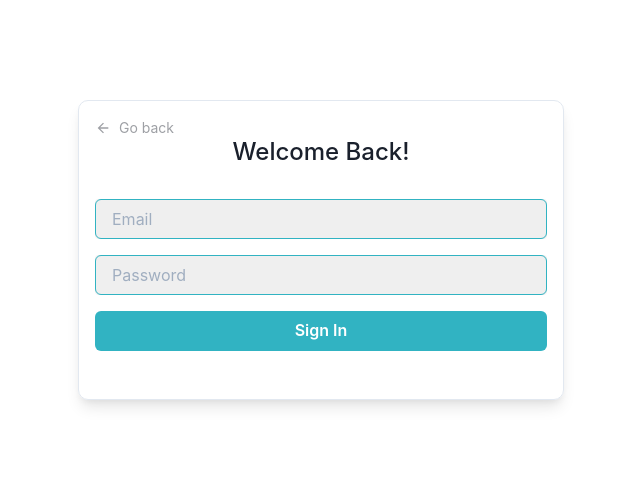
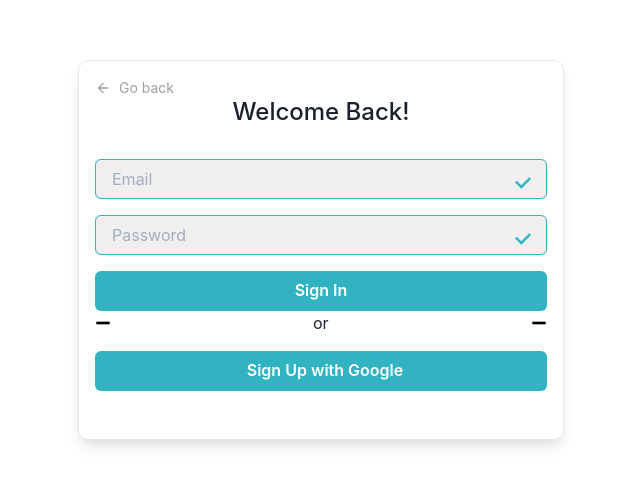
Before and after one commit to Edugaze-Inc/edugaze-fe, a React (Create React App) app: page / in a window 1280 px wide. Shown: the part 150-636 px from the top of the page, without its empty margins (319-959 px from the left). Built offline with nearby package versions, Linux system fonts and the light colour scheme.

Commit message:
It's working but google svg image won't appear on the buton and not sure how to streach the lines.

```diff
--- /dev/null
+++ b/src/pages/signIn/components/BottomOrPart.tsx
@@ -0,0 +1,19 @@
+import React from 'react'
+import { CheckIcon, MinusIcon } from '@chakra-ui/icons';
+import { HStack} from "@chakra-ui/react";
+import { Box, InputRightElement } from "@chakra-ui/react";
+
+const BottomOrPart = () => {
+    return (
+        <Box textAlign='center'>
+             <HStack direction={["column", "row"]} spacing="202px">
+           <MinusIcon color='#000000' width='240 px'/>
+            <text fontSize='18px'>or</text>
+           <MinusIcon color='#000000' width='240 px'/>
+            </HStack>
+        </Box>
+
+    )
+}
+
+export default BottomOrPart
--- a/src/pages/signIn/components/SignInForm.tsx
+++ b/src/pages/signIn/components/SignInForm.tsx
@@ -1,11 +1,13 @@
 import { Button } from '@chakra-ui/button';
-import { Box } from "@chakra-ui/react"
+import { Box, Icon, InputRightElement, InputLeftElement } from "@chakra-ui/react"
 import { Checkbox} from "@chakra-ui/react"
 import { Input } from "@chakra-ui/react"
 import { Stack} from "@chakra-ui/react"
 import { CheckIcon } from '@chakra-ui/icons';
 import { IconButton } from "@chakra-ui/react";
 import GmailIcon from 'src/assets/GmailIcon.svg';
+import BottomOrPart from './BottomOrPart';
+import { Image } from "@chakra-ui/react";
 import {
   FormControl,
   FormLabel
@@ -24,6 +26,9 @@ const SignInForm = () => {
           borderColor='#31B3C2'
           >
             <Input type='email' placeholder='Email'/>
+            <InputRightElement width="3rem" height="3rem">
+              <CheckIcon color='#31B3C2'/>
+              </InputRightElement>
 
           </FormControl>
 
@@ -34,8 +39,14 @@ const SignInForm = () => {
            borderColor='#31B3C2'
            >
             <Input type='password' placeholder='Password'/>
+            <InputRightElement width="3rem" height="3rem">
+              <CheckIcon color='#31B3C2'/>
+              </InputRightElement>
           </FormControl>
           <Button bgColor='#31B3C2' textColor='#FFFFFF' width='full' mt={4}>Sign In</Button>
+          <BottomOrPart></BottomOrPart>
+          <Button leftIcon={<Image px={[16, 16, 'unset']} mb={[16, 16, 'unset']} src={GmailIcon} objectFit="cover"/>} bgColor='#31B3C2' textColor='#FFFFFF' width='full' mt={4}>Sign Up with Google</Button>
+
         </form>
       </Box>
     )
```
